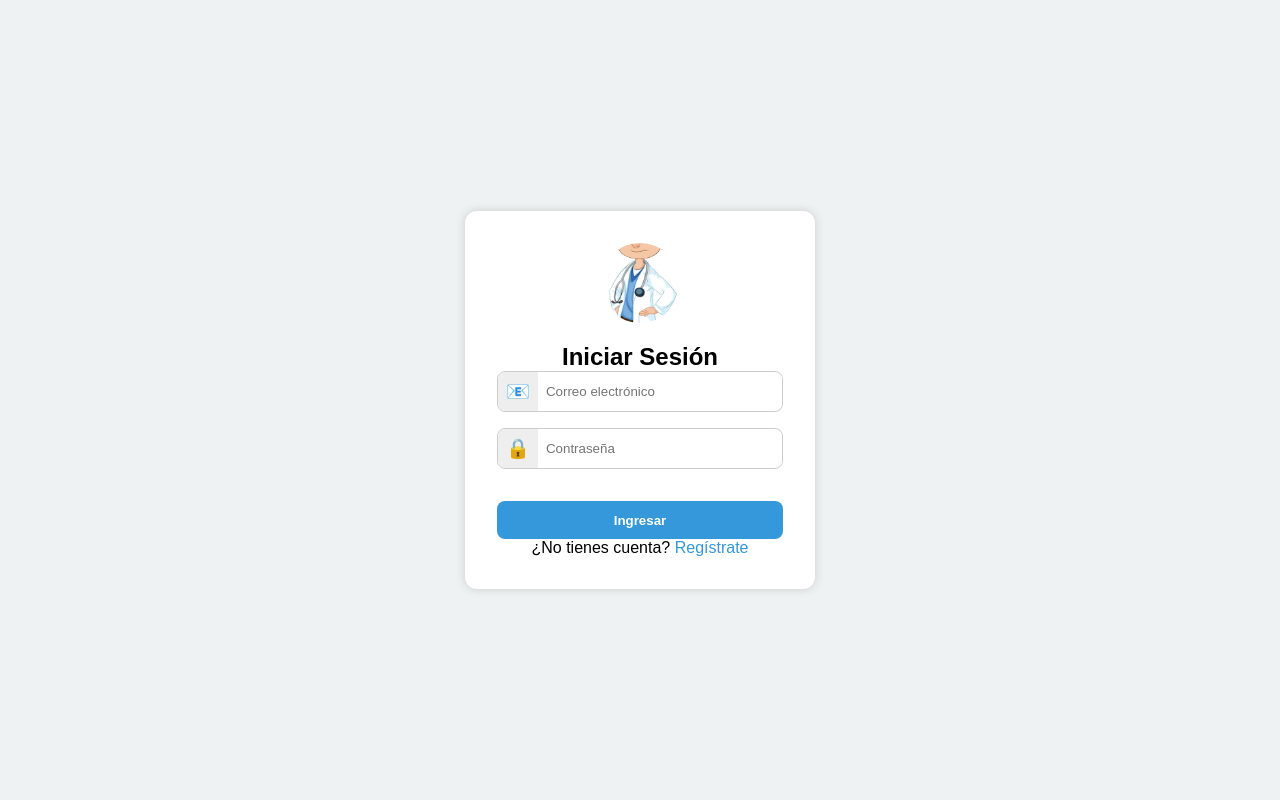
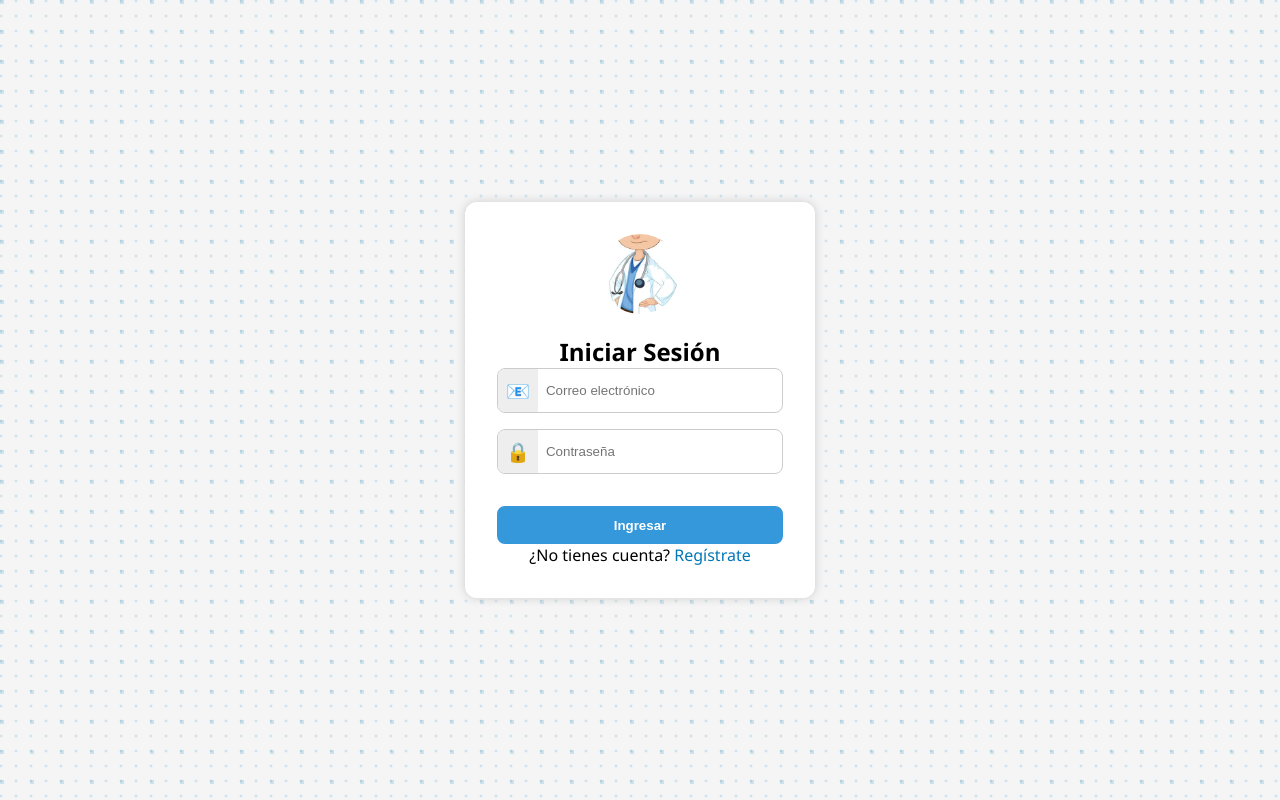
Before and after one commit to MATIASVLL18/CitasMedicas, a React (Vite) app in the folder frontend/: page / in a window 1280 px wide. Built offline with nearby package versions, Linux system fonts and the light colour scheme.

Commit message:
Fondo en comun a las paginas

```diff
--- a/frontend/src/pages/Login.jsx
+++ b/frontend/src/pages/Login.jsx
@@ -1,6 +1,7 @@
 import React, { useState } from "react";
 import { useNavigate } from "react-router-dom";
 import "../styles/Login.css";
+import "../styles/Home.css"; // Fondo animado
 
 const Login = () => {
   const [email, setEmail] = useState("");
@@ -9,11 +10,12 @@ const Login = () => {
 
   const handleLogin = (e) => {
     e.preventDefault();
-    // Aquí lógica de Firebase u otra validación
+    // Aquí lógica de autenticación
     navigate("/home");
   };
 
   return (
+    <div className="home-container"> {/* Fondo animado */}
       <div className="login-container">
         <div className="login-card">
           <img src="/login.jpg" alt="Login" className="login-icon" />
@@ -42,8 +44,15 @@ const Login = () => {
             <button type="submit">Ingresar</button>
           </form>
           <p>
-          ¿No tienes cuenta? <span onClick={() => navigate("/registro")}>Regístrate</span>
+            ¿No tienes cuenta?{" "}
+            <span
+              onClick={() => navigate("/registro")}
+              style={{ cursor: "pointer", color: "#0077b6" }}
+            >
+              Regístrate
+            </span>
           </p>
+        </div>
       </div>
     </div>
   );
--- a/frontend/src/pages/Medico.jsx
+++ b/frontend/src/pages/Medico.jsx
@@ -1,8 +1,12 @@
 import React from 'react';
-import NavBarMedico from '../layouts/NavBarMedico';
+import { useNavigate } from 'react-router-dom';
 import '../styles/medico.css';
+import '../styles/animations.css';
+import '../styles/Home.css';
 
 const Medico = () => {
+  const navigate = useNavigate();
+
   const cronograma = [
     { hora: '09:00', paciente: 'Juan Pérez', motivo: 'Control general' },
     { hora: '10:00', paciente: 'Ana López', motivo: 'Consulta de rutina' },
@@ -12,7 +16,16 @@ const Medico = () => {
 
   return (
     <>
-      <NavBarMedico />
+      <nav className="navbar">
+        <ul>
+          <li onClick={() => navigate('/home')}>Home</li>
+          <li onClick={() => navigate('/perfil')}>Perfil</li>
+          <li onClick={() => navigate('/login')}>Login</li>
+        </ul>
+      </nav>
+
+      {/* Fondo animado */}
+      <div className="fondo-animado">
         <div className="medico-container">
           <h1>Cronograma de Consultas del Día</h1>
           <table className="cronograma-table">
@@ -34,6 +47,7 @@ const Medico = () => {
             </tbody>
           </table>
         </div>
+      </div>
     </>
   );
 };
--- a/frontend/src/pages/Perfil.jsx
+++ b/frontend/src/pages/Perfil.jsx
@@ -1,7 +1,7 @@
-// src/pages/Perfil.jsx
 import React from "react";
 import { useNavigate } from "react-router-dom";
 import "../styles/Perfil.css";
+import "../styles/animations.css";
 import { FaUser, FaPhone, FaEnvelope } from "react-icons/fa";
 
 const Perfil = () => {
@@ -15,6 +15,7 @@ const Perfil = () => {
   };
 
   return (
+    <div className="fondo-animado">
       <div className="perfil-container">
         <nav className="navbar">
           <ul>
@@ -32,6 +33,7 @@ const Perfil = () => {
           <p><FaEnvelope className="perfil-dato-icono" /> {usuario.correo}</p>
         </div>
       </div>
+    </div>
   );
 };
 
--- a/frontend/src/pages/Reserva.jsx
+++ b/frontend/src/pages/Reserva.jsx
@@ -1,9 +1,9 @@
-// src/pages/Reserva.jsx
 import React, { useState } from "react";
 import { useNavigate } from "react-router-dom";
 import Calendar from "react-calendar";
 import 'react-calendar/dist/Calendar.css';
 import "../styles/Reserva.css";
+import "../styles/animations.css";
 
 const especialidades = [
   { nombre: "Odontología", color: "#4caf50" },
@@ -32,6 +32,7 @@ const Reserva = () => {
   };
 
   return (
+    <div className="fondo-animado">  {/* Clase del fondo animado */}
       <div className="reserva-container">
         <nav className="navbar">
           <ul>
@@ -96,6 +97,7 @@ const Reserva = () => {
           )}
         </div>
       </div>
+    </div>
   );
 };
 
--- a/frontend/src/styles/Home.css
+++ b/frontend/src/styles/Home.css
@@ -18,6 +18,7 @@
               radial-gradient(circle, rgba(0,119,182,0.15) 10%, transparent 11%) center/30px 30px;
   animation: gotas 8s linear infinite;
   z-index: 0;
+  pointer-events: none; /* Permite interactuar con elementos encima */
 }
 
 /* Animación del fondo */
--- a/frontend/src/styles/Login.css
+++ b/frontend/src/styles/Login.css
@@ -1,13 +1,46 @@
+/* Home.css (fondo animado) */
+
+.home-container {
+  position: relative;
+  min-height: 100vh;
+  font-family: 'Segoe UI', Tahoma, Geneva, Verdana, sans-serif;
+  overflow: hidden;
+  background: transparent; /* Fondo transparente porque el fondo está en ::before */
+}
+
+.home-container::before {
+  content: "";
+  position: absolute;
+  inset: 0;
+  background:
+    radial-gradient(circle, rgba(0,119,182,0.2) 10%, transparent 11%) center/15px 15px,
+    radial-gradient(circle, rgba(0,119,182,0.15) 10%, transparent 11%) center/30px 30px;
+  animation: gotas 8s linear infinite;
+  z-index: 0;
+}
+
+@keyframes gotas {
+  0% {
+    background-position: 0 0, 0 0;
+  }
+  100% {
+    background-position: 100px 100px, 200px 200px;
+  }
+}
+
+/* Login.css (estilos del login) */
+
 .login-container {
+  position: relative;
+  z-index: 1; /* encima del fondo animado */
   display: flex;
   justify-content: center;
   align-items: center;
   height: 100vh;
-  background: #eef2f3;
 }
 
 .login-card {
-  background: white;
+  background: white; /* fondo opaco para no dejar pasar la animación */
   padding: 2rem;
   border-radius: 12px;
   box-shadow: 0px 0px 10px #ccc;
--- a/frontend/src/styles/Reserva.css
+++ b/frontend/src/styles/Reserva.css
@@ -2,14 +2,19 @@
 
 .reserva-container {
   min-height: 100vh;
-  background: linear-gradient(to right, #f5f7fa, #c3cfe2);
+  /* Fondo translúcido para dejar ver el fondo animado */
+  background: rgba(245, 247, 250, 0.7);
   font-family: 'Segoe UI', sans-serif;
+  position: relative;
+  z-index: 1;
 }
 
 .navbar {
   background-color: #1e90ff;
   padding: 1rem;
   color: white;
+  position: relative;
+  z-index: 2;
 }
 
 .navbar ul {
@@ -33,6 +38,8 @@
 .reserva-content {
   padding: 2rem;
   text-align: center;
+  position: relative;
+  z-index: 2;
 }
 
 .reserva-titulo {
@@ -67,10 +74,12 @@
 .formulario-contenedor {
   max-width: 600px;
   margin: 0 auto;
-  background-color: white;
+  background-color: rgba(255, 255, 255, 0.9); /* Fondo blanco casi opaco */
   padding: 2rem;
   border-radius: 12px;
   box-shadow: 0 0 15px rgba(0, 0, 0, 0.1);
+  position: relative;
+  z-index: 2;
 }
 
 .formulario-titulo {
@@ -128,6 +137,7 @@
 .formulario-reserva button:hover {
   background-color: #0c7cd5;
 }
+
 /* Simulación de días ocupados en el calendario */
 .react-calendar {
   margin: 1rem auto;
--- /dev/null
+++ b/frontend/src/styles/animations.css
@@ -0,0 +1,28 @@
+/* Fondo animado común */
+.fondo-animado {
+  position: relative;
+  overflow: hidden;
+  min-height: 100vh;
+}
+
+.fondo-animado::before {
+  content: "";
+  position: absolute;
+  top: 0;
+  left: 0;
+  width: 100%;
+  height: 100%;
+  background: radial-gradient(circle, rgba(0,119,182,0.2) 10%, transparent 11%) center/15px 15px,
+              radial-gradient(circle, rgba(0,119,182,0.15) 10%, transparent 11%) center/30px 30px;
+  animation: gotas 8s linear infinite;
+  z-index: -1;
+}
+
+@keyframes gotas {
+  0% {
+    background-position: 0 0, 0 0;
+  }
+  100% {
+    background-position: 100px 100px, 200px 200px;
+  }
+}
```
Lines whose indentation alone changed are shown as unchanged.
